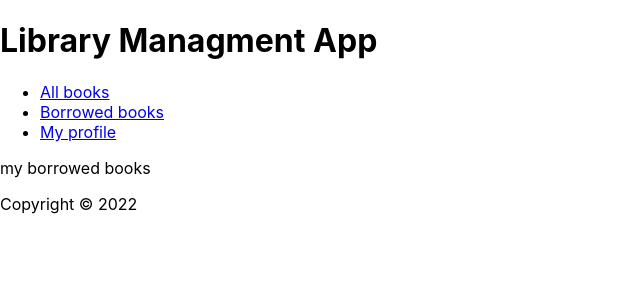
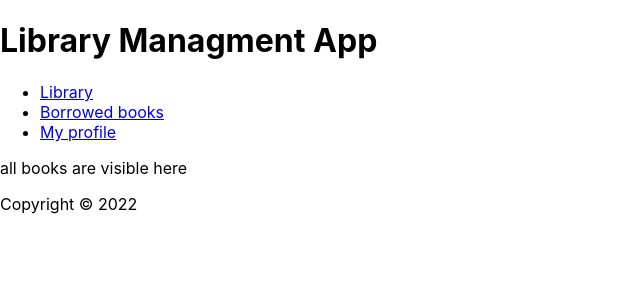
Before and after one commit to jankee1/fe-library-managment-app, a React (Create React App) app: page /user in a window 1280 px wide. Shown: the top 300 px of the page, without its empty margins (0-640 px from the left). Built offline with nearby package versions, Linux system fonts and the light colour scheme.

Commit message:
CHanged naming convention

```diff
--- a/src/App.tsx
+++ b/src/App.tsx
@@ -4,9 +4,9 @@ import {
 import './App.css';
 import { Login } from './components/auth/Login';
 import { Register } from './components/auth/Register';
-import { AllBooks } from "./components/books/AllBooks";
 import { BorrowedBooks } from "./components/borrowed-books/BorrowedBooks";
 import { Footer, Header } from './components/common/';
+import { Library } from "./components/library/Library";
 import { MainPage } from './components/main-page/MainPage';
 import { PageNotFound } from './components/page-not-found/PageNotFound';
 import { Profile } from "./components/user/Profile";
@@ -23,9 +23,9 @@ export const App = () => {
           <Route path="/login" element={<Login />} />
 
           <Route path="/user" element={<User />} >
-            <Route index element={<BorrowedBooks />} />
-            <Route path="borrowed-books" element={<BorrowedBooks />} />
-            <Route path="book" element={<AllBooks />} />
+            <Route index element={<Library />} />
+            <Route path="library" element={<Library />} />
+            <Route path="borrowed-book" element={<BorrowedBooks />} />
             <Route path="profile" element={<Profile />} />
             <Route path="*" element={<PageNotFound />} />
           </Route>
--- a/src/components/books/AllBooks.tsx
+++ b/src/components/library/Library.tsx
@@ -1,4 +1,4 @@
-export const AllBooks = () => {
+export const Library = () => {
     return (
         <div>
             <p>all books are visible here</p>
--- a/src/components/books/SingleBook.tsx
+++ b/src/components/library/SingleItemLibrary.tsx
@@ -1,4 +1,4 @@
-export const SingleBooks = () => {
+export const SingleItemLibrary = () => {
     return (
         <div>
             <p>Single book</p>
--- a/src/components/user/User.tsx
+++ b/src/components/user/User.tsx
@@ -6,10 +6,10 @@ export const User = () => {
         <nav>
             <ul>
                 <li>
-                    <Link to="book">All books</Link>
+                    <Link to="library">Library</Link>
                 </li>
                 <li>
-                    <Link to="borrowed-books">Borrowed books</Link>
+                    <Link to="borrowed-book">Borrowed books</Link>
                 </li>
                 <li>
                     <Link to="profile">My profile</Link>
```
